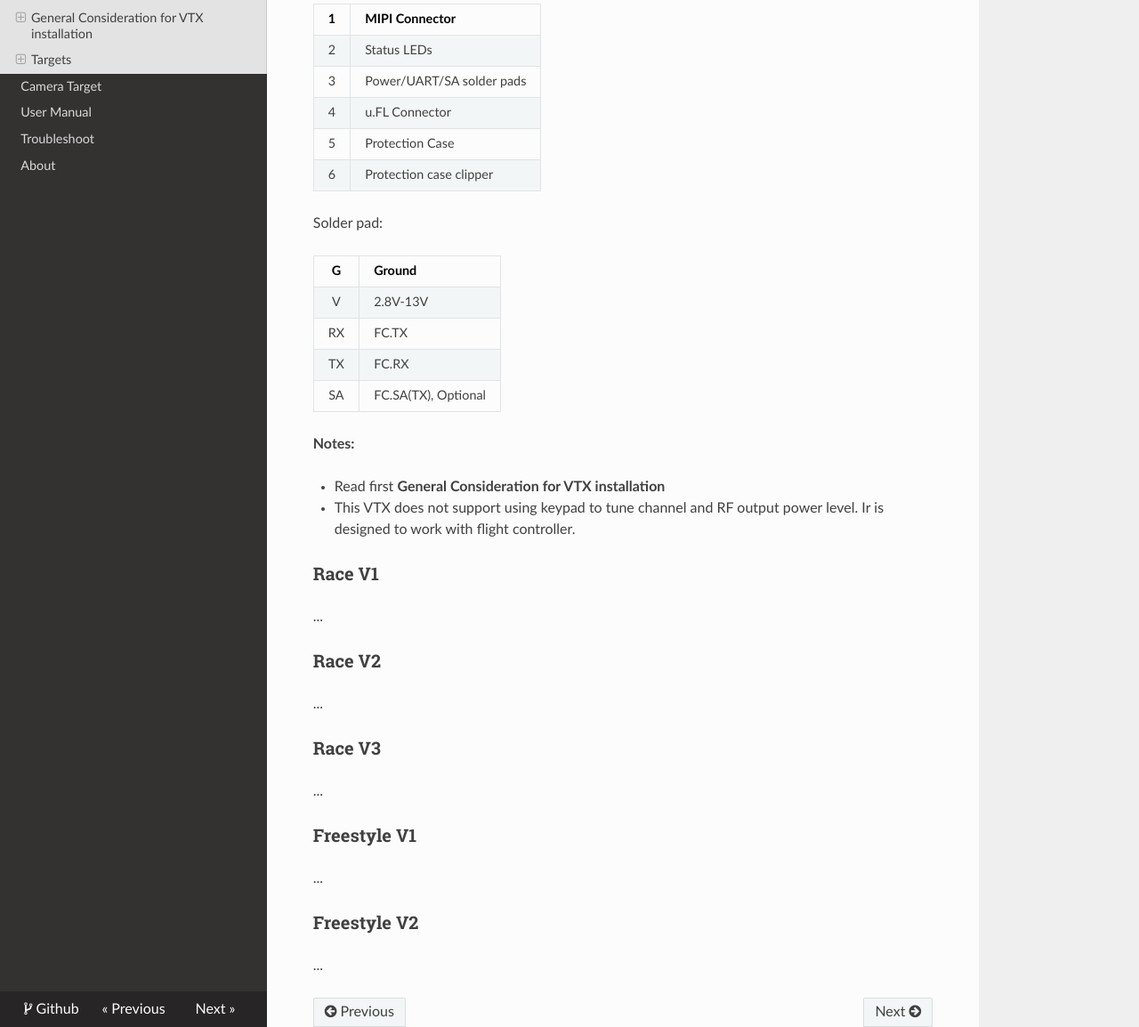
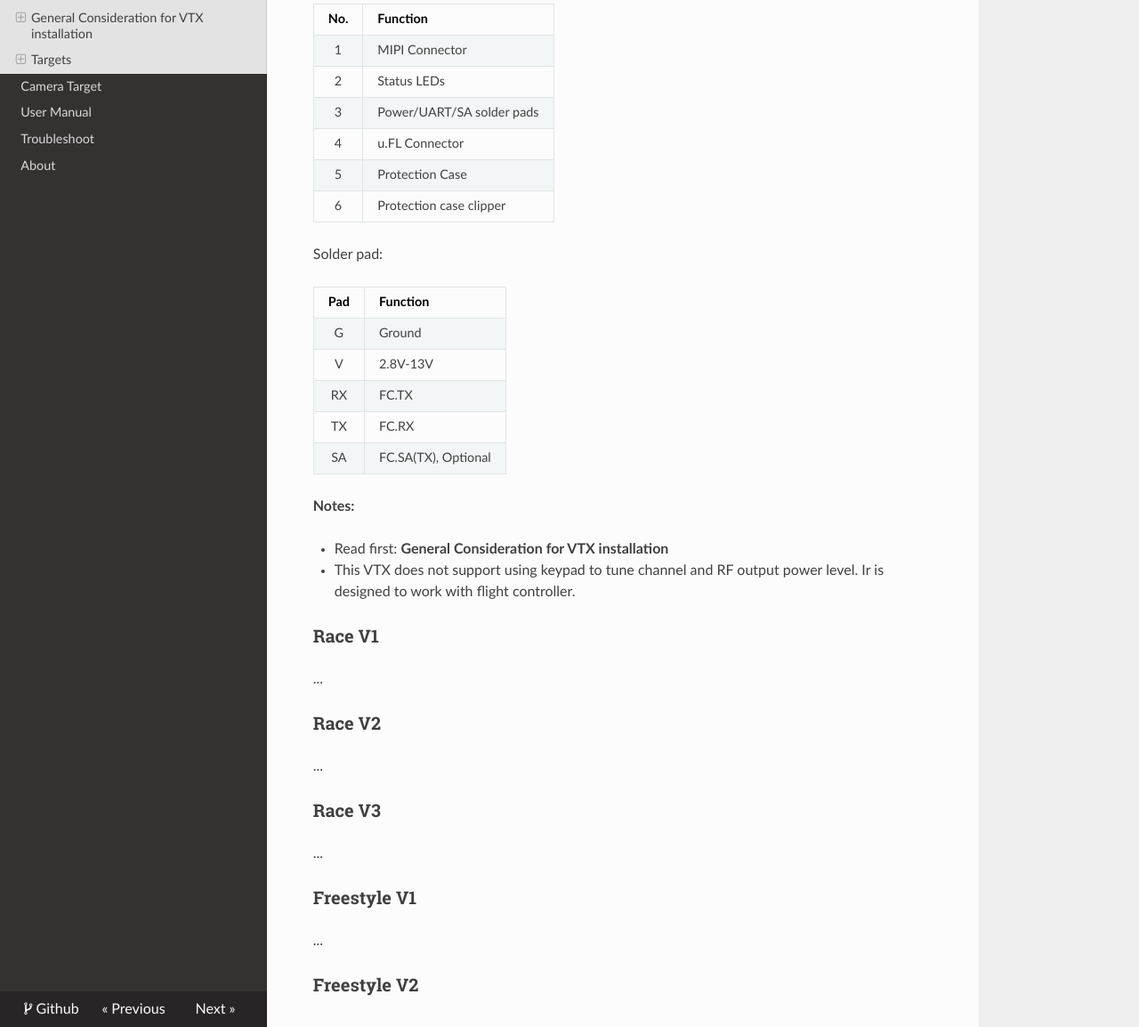
Before and after one commit to hd-zero/hdzero-vtx-docs, an MkDocs documentation site: the page built from docs/vtx_targets.md, in a window 1280 px wide and 1400 px high, scrolled down 3941 px. Shown: the part 246-1400 px from the top of the window at 89% size. Built offline with MkDocs 1.6.1, drawn with Linux system fonts in a browser that asks for light colours; nearby versions of some CDN libraries; some of the changed text lies outside the part shown.

Commit message:
Update vtx_targets.md

```diff
--- a/docs/vtx_targets.md
+++ b/docs/vtx_targets.md
@@ -82,7 +82,7 @@ This VTX does not support Smart Audio or Tramp.
 
 **Notes:**
 
-- Read first **General Consideration for VTX installation**
+- Read first: **General Consideration for VTX installation**
 - Soft mount
 - Pay extra attention not to damage the small components when trying to remove the serrate corner
 
@@ -103,26 +103,28 @@ This VTX includes M3/M2 gummies for soft mounting, and zip ties for antenna rete
 
 <img src="https://raw.githubusercontent.com/ligenxxxx/hdzero-vtx-docs/main/site/img/HDZero_WhoopLite_intro.png" style="width:100">
 
-| 1 | MIPI Connector            |
-| -: | :------------------------ |
-| 2 | Status LEDs               |
-| 3 | Power/UART/SA solder pads |
-| 4 | u.FL Connector            |
-| 5 | Protection Case           |
-| 6 | Protection case clipper   |
+| No. | Function                  |
+| :-: | :------------------------ |
+|  1  | MIPI Connector            |
+|  2  | Status LEDs               |
+|  3  | Power/UART/SA solder pads |
+|  4  | u.FL Connector            |
+|  5  | Protection Case           |
+|  6  | Protection case clipper   |
 
 Solder pad:
 
-| G | Ground              |
+| Pad | Function            |
 | :-: | :------------------ |
-| V | 2.8V-13V            |
+|  G  | Ground              |
+|  V  | 2.8V-13V            |
 | RX | FC.TX               |
 | TX | FC.RX               |
 | SA | FC.SA(TX), Optional |
 
 **Notes:**
 
-- Read first **General Consideration for VTX installation**
+- Read first: **General Consideration for VTX installation**
 - This VTX does not support using keypad to tune channel and RF output power level. Ir is designed to work with flight controller.
 
 ### Race V1
```
